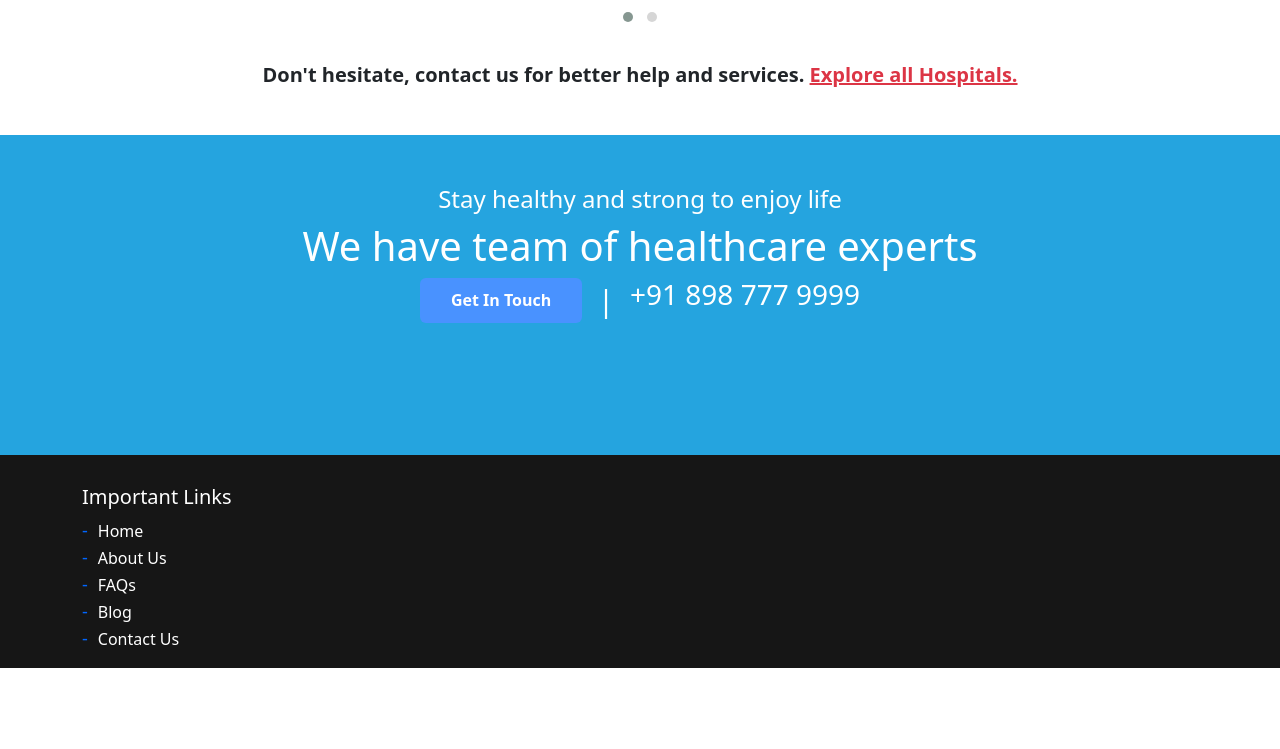
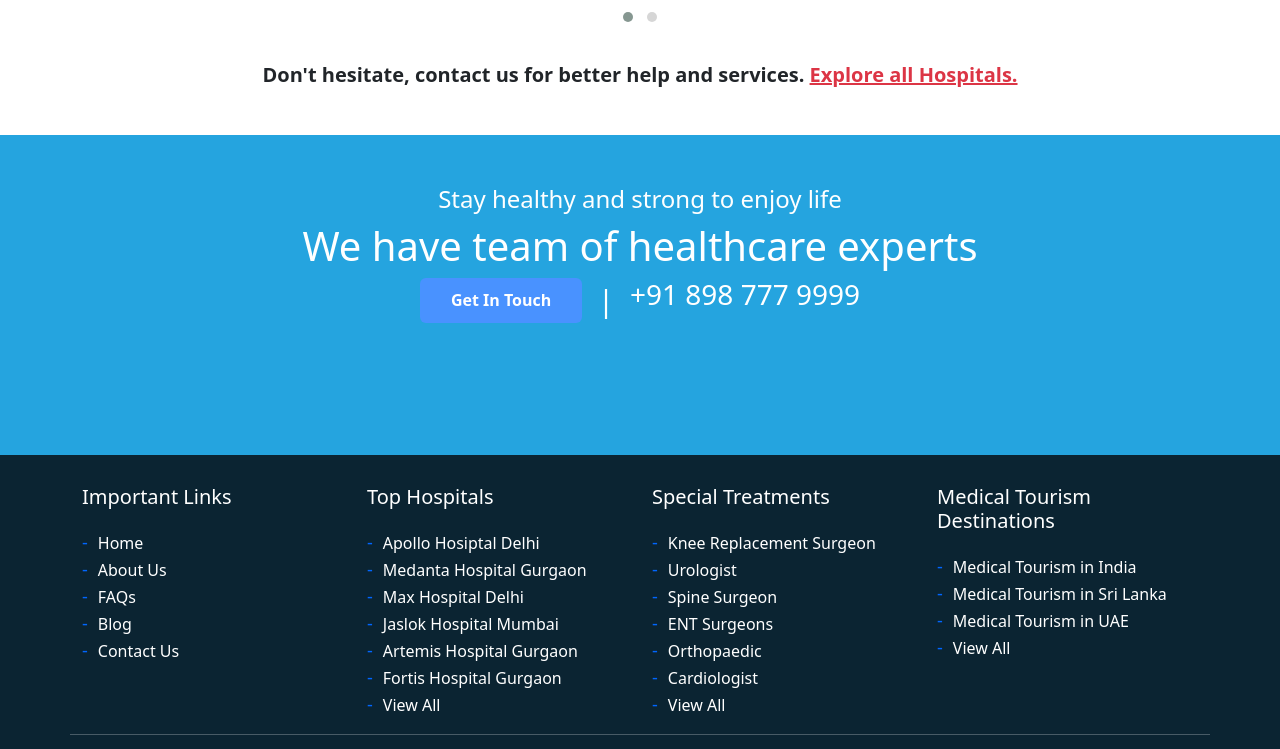
Before and after one commit to ChhabriaHeena/Aafiya-Mediretreats, a plain HTML site: page index.html in a window 1280 px wide. Shown: the part 5549-6298 px from the top of the page. Before the commit the page ends 6217 px from the top, so only its background shows below. Drawn offline with nearby package versions, Linux system fonts and the light colour scheme.

Commit message:
second footer modifications & styling

```diff
--- a/index.html
+++ b/index.html
@@ -649,8 +649,9 @@
                 </div>
             </div>
             <div class="footer-two">
-                <div class="container"><div class="row">
-                    <div class="col-lg-3">
+                <div class="container small-container">
+                    <div class="row">
+                        <div class="col-lg-3 col-sm-6">
                             <h5>Important Links</h5>
                             <div class="footer-links">
                                 <ul>
@@ -662,7 +663,48 @@
                                 </ul>
                             </div>
                         </div>
-                </div></div>
+                        <div class="col-lg-3 col-sm-6">
+                            <h5>Top Hospitals</h5>
+                            <div class="footer-links">
+                                <ul>
+                                    <li><a href="#"><span class="span-blue">-</span>Apollo Hosiptal Delhi</a></li>
+                                    <li><a href="#"><span class="span-blue">-</span>Medanta Hospital Gurgaon</a></li>
+                                    <li><a href="#"><span class="span-blue">-</span>Max Hospital Delhi</a></li>
+                                    <li><a href="#"><span class="span-blue">-</span>Jaslok Hospital Mumbai</a></li>
+                                    <li><a href="#"><span class="span-blue">-</span>Artemis Hospital Gurgaon</a></li>
+                                    <li><a href="#"><span class="span-blue">-</span>Fortis Hospital Gurgaon</a></li>
+                                    <li><a href="#"><span class="span-blue">-</span>View All</a></li>
+                                </ul>
+                            </div>
+                        </div>
+                        <div class="col-lg-3 col-sm-6">
+                            <h5>Special Treatments</h5>
+                            <div class="footer-links">
+                                <ul>
+                                    <li><a href="#"><span class="span-blue">-</span>Knee Replacement Surgeon</a></li>
+                                    <li><a href="#"><span class="span-blue">-</span>Urologist</a></li>
+                                    <li><a href="#"><span class="span-blue">-</span>Spine Surgeon</a></li>
+                                    <li><a href="#"><span class="span-blue">-</span>ENT Surgeons</a></li>
+                                    <li><a href="#"><span class="span-blue">-</span>Orthopaedic</a></li>
+                                    <li><a href="#"><span class="span-blue">-</span>Cardiologist</a></li>
+                                    <li><a href="#"><span class="span-blue">-</span>View All</a></li>
+                                </ul>
+                            </div>
+                        </div>
+                        <div class="col-lg-3 col-sm-6">
+                            <h5>Medical Tourism Destinations</h5>
+                            <div class="footer-links">
+                                <ul>
+                                    <li><a href="#"><span class="span-blue">-</span>Medical Tourism in India</a></li>
+                                    <li><a href="#"><span class="span-blue">-</span>Medical Tourism in Sri Lanka</a></li>
+                                    <li><a href="#"><span class="span-blue">-</span>Medical Tourism in UAE</a></li>
+                                    <li><a href="#"><span class="span-blue">-</span>View All</a></li>
+                                </ul>
+                            </div>
+                        </div>
+                        <hr>
+                    </div>
+                </div>
             </div>
         </div>
     </div>
--- a/styles.css
+++ b/styles.css
@@ -359,9 +359,13 @@ a {
 }
 
 .footer-two{
-    background-color: #161616;
+    background-color: #0b2432;
     color: #fff;
     padding: 30px 30px 0px 30px;
+}
+
+.footer-links{
+    margin-top: 20px;
 }
 
 .footer-links a{
```
Lines whose indentation alone changed are shown as unchanged.
